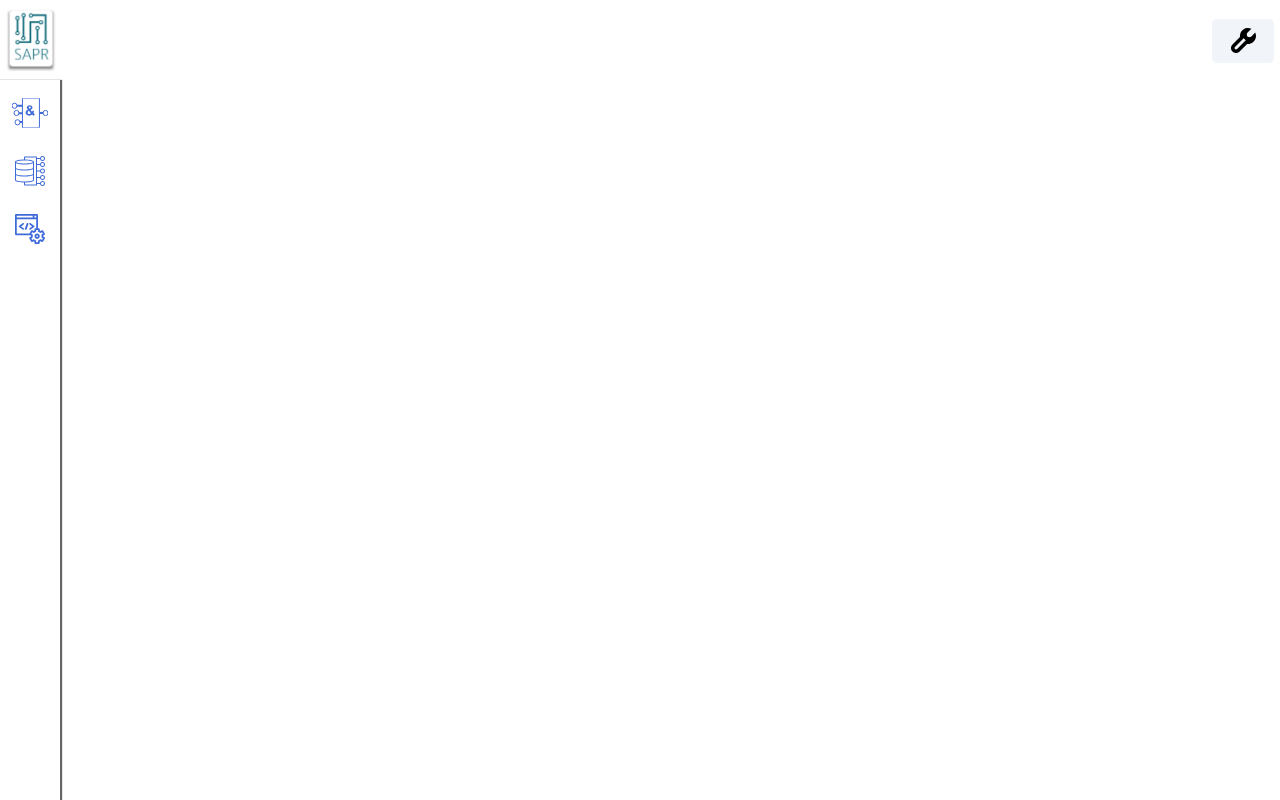
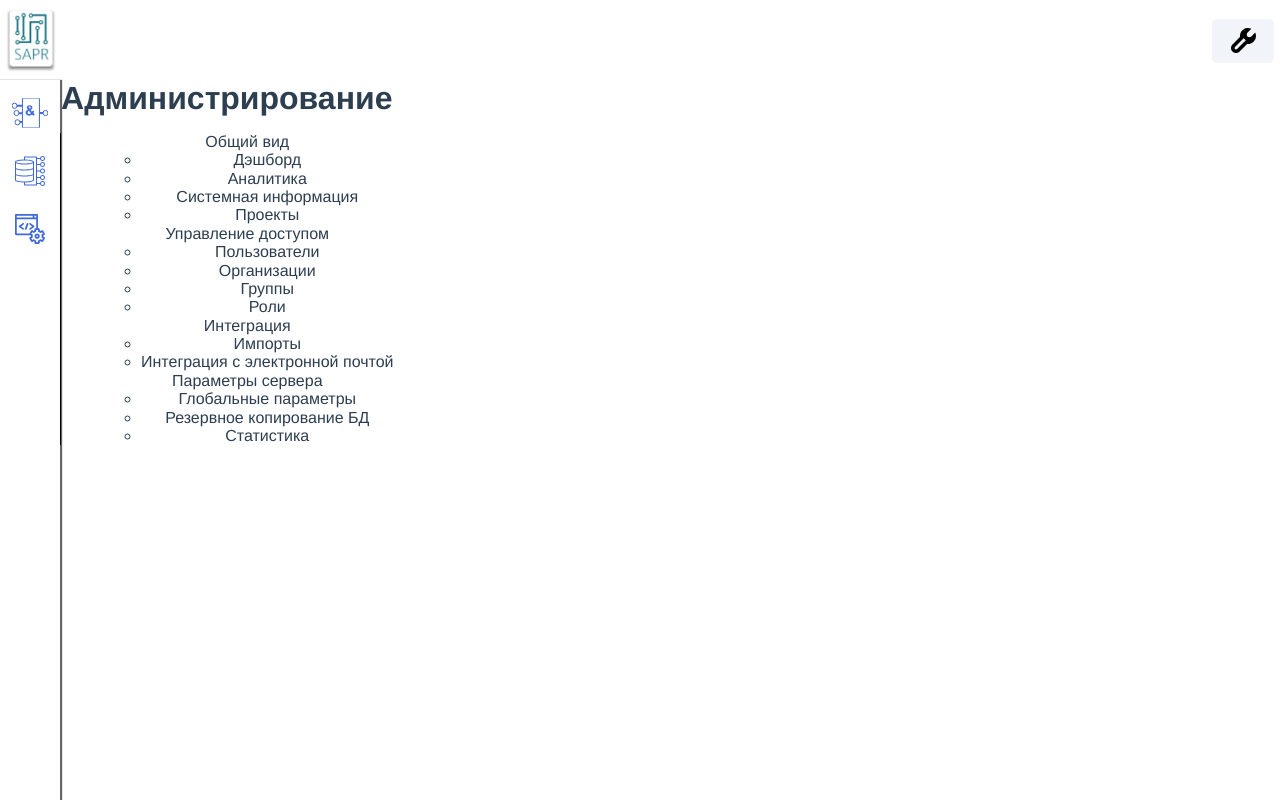
Before and after one commit to NickLobanov/fizpribor, a Vue app: page / in a window 1280 px wide. Built offline with nearby package versions, Linux system fonts and the light colour scheme.

Commit message:
create NavPanel component

```diff
--- a/src/App.vue
+++ b/src/App.vue
@@ -1,8 +1,9 @@
 <template>
   <div id="app">
     <Header />
-    <main>
+    <main class="main">
       <ModulePanel />
+      <NavPanel />
     </main>
   </div>
 </template>
@@ -10,12 +11,14 @@
 <script>
 import Header from '@/components/Header.vue'
 import ModulePanel from '@/components/ModulePanel.vue'
+import NavPanel from '@/components/NavPanel.vue'
 
 export default {
   name: 'App',
   components: {
    Header,
    ModulePanel,
+   NavPanel
   }
 }
 </script>
@@ -28,4 +31,8 @@ export default {
     text-align: center;
     color: #2c3e50;
   }
+
+  .main {
+    display: flex;
+  }
 </style>
--- /dev/null
+++ b/src/components/NavPanel.vue
@@ -0,0 +1,46 @@
+<template>
+    <nav class="navbar">
+        <h1 class="navbar__title">Администрирование</h1>
+        <ul class="navbar__list">
+            <li>Общий вид</li>
+            <ul>
+                <li>Дэшборд</li>
+                <li>Аналитика</li>
+                <li>Системная информация</li>
+                <li>Проекты</li>
+            </ul>
+            <li>Управление доступом</li>
+            <ul>
+                <li>Пользователи</li>
+                <li>Организации</li>
+                <li>Группы</li>
+                <li>Роли</li>
+            </ul>
+            <li>Интеграция</li>
+            <ul>
+                <li>Импорты</li>
+                <li>Интеграция с электронной почтой</li>
+            </ul>
+            <li>Параметры сервера</li>
+            <ul>
+                <li>Глобальные параметры</li>
+                <li>Резервное копирование БД</li>
+                <li>Статистика</li>
+            </ul>
+        </ul>
+    </nav>
+</template>
+
+<script>
+    export default {
+
+    }
+</script>
+
+<style scoped>
+    .navbar__list {
+        list-style: none;
+        border-left: 1px solid black;
+    }
+
+</style>
```
Lines whose indentation alone changed are shown as unchanged.
